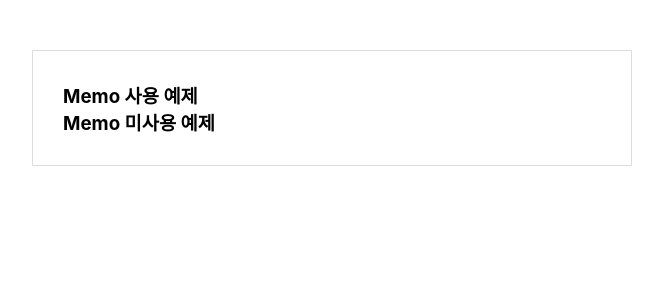
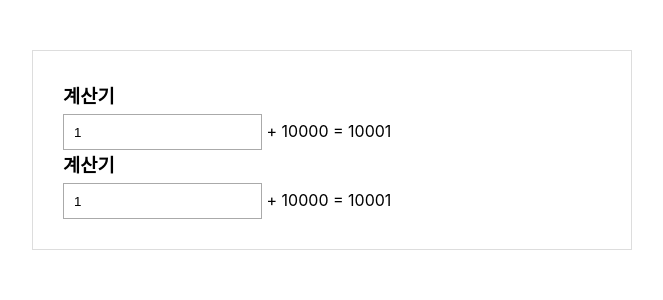
Before and after one commit to Woo-dy/2024_react02, a React (Create React App) app: page / in a window 1280 px wide. Shown: the top 300 px of the page, without its empty margins (308-971 px from the left). Built offline with nearby package versions, Linux system fonts and the light colour scheme.

Commit message:
Memo 예제

```diff
--- a/src/common.css
+++ b/src/common.css
@@ -389,3 +389,47 @@ hr {
    padding: 30px;
    border: 1px solid #ddd;
 }
+
+.MemoTest02_1__layout ul {
+   padding: 10px 0;
+}
+
+.MemoTest02_1__layout ul li {
+   list-style-position: inside;
+   list-style-type: circle;
+   margin: 5px 0px 5px 0px;
+}
+
+.MemoTest02_2__layout ul {
+   padding: 10px 0;
+}
+
+.MemoTest02_2__layout ul li {
+   list-style-position: inside;
+   list-style-type: circle;
+   margin: 5px 0px 5px 0px;
+}
+
+.MemoTest03__layout {
+   text-align: left;
+   width: 600px;
+   margin: 50px auto;
+   box-sizing: border-box;
+   padding: 30px;
+   border: 1px solid #ddd;
+}
+
+.MemoTest03__layout h3 {
+   margin-bottom: 6px;
+}
+
+.MemoTest03__layout input[type="number"] {
+   height: 36px;
+   box-sizing: border-box;
+   padding: 0px 10px;
+   border: 1px solid #aaa;
+}
+
+.MemoTest03__layout span {
+   font-size: 16px;;
+}
--- a/src/components/step09/MemoTest02_1.jsx
+++ b/src/components/step09/MemoTest02_1.jsx
@@ -1,12 +1,29 @@
-import React, { useState } from 'react';
+import React, { useMemo, useState } from 'react';
 
 function MemoTest02_1(props) {
    const [query, setQuery] = useState("")
    const items = ["apple", "banana", "cherry", "data", "elderberry", "fig", "grape"]
 
+   // query가 변경되면 렌더링이 된다.
+   // includes() 특정값을 포함하고 있으면 true를 반환
+   const filterItem = useMemo(() => {
+      console.log("useMemo 안")
+      return items.filter((k) => k.toLowerCase().includes(query.toLowerCase()));
+   }, [query]);
+
    return (
       <div className='MemoTest02_1__layout'>
          <h3>Memo 사용 예제</h3>
+         <input
+            type='text'
+            value={query}
+            onChange={(e)=>setQuery(e.target.value)}
+         />
+         <ul>
+            {filterItem.map((k, index) => (
+               <li key={index}>{k}</li>
+            ))}
+         </ul>
       </div>
    );
 }
--- a/src/components/step09/MemoTest02_2.jsx
+++ b/src/components/step09/MemoTest02_2.jsx
@@ -1,12 +1,28 @@
 import React, { useState } from 'react';
 
 function MemoTest02_2(props) {
+   console.log("컴포넌트");
    const [query, setQuery] = useState("")
    const items = ["apple", "banana", "cherry", "data", "elderberry", "fig", "grape"]
+
+   const filterItem = items.filter((k)=>{
+      console.log("필터");
+      return k.toLowerCase().includes(query.toLowerCase());
+   });
 
    return (
       <div className='MemoTest02_2__layout'>
          <h3>Memo 미사용 예제</h3>
+         <input
+            type='text'
+            value={query}
+            onChange={(e)=>setQuery(e.target.value)}
+         />
+         <ul>
+            {filterItem.map((k, index) => (
+               <li key={index}>{k}</li>
+            ))}
+         </ul>
       </div>
    );
 }
--- /dev/null
+++ b/src/components/step09/MemoTest03.jsx
@@ -0,0 +1,47 @@
+import React, { useMemo, useState } from 'react';
+
+const haedCalcu = (num) => {
+   console.log("haedCalcu");
+   for (let i = 0; i < 999999999; i++) {}
+
+   return num + 10000;
+}
+
+const easyCalcu = (num) => {
+   console.log("easyCalcu")
+   return num + 10000;
+}
+
+function MemoTest03(props) {
+   console.log("컴포넌트")
+   const [handNumber, setHandNumber] = useState(1);
+   const [easyNumber, setEasyNumber] = useState(1);
+
+   // useMemo를 사용
+   // handNumber 값이 변경될 때만 실행 (렌더링됨)
+   const handSum = useMemo(()=>{
+      return haedCalcu(handNumber);
+   }, [handNumber])
+
+   const easySum = easyCalcu(easyNumber)
+
+   return (
+      <div className='MemoTest03__layout'>
+         <h3>계산기</h3>
+         <input type='number'
+            value={handNumber}
+            onChange={(e)=> setHandNumber(parseInt(e.target.value))}
+         />
+         <span> + 10000 = {handSum}</span>
+
+         <h3>계산기</h3>
+         <input type='number'
+            value={easyNumber}
+            onChange={(e)=> setEasyNumber(parseInt(e.target.value))}
+         />
+         <span> + 10000 = {easySum}</span>
+      </div>
+   );
+}
+
+export default MemoTest03;
--- a/src/index.js
+++ b/src/index.js
@@ -3,28 +3,29 @@ import ReactDOM from 'react-dom/client';
 import './index.css';
 import './common.css';
 import reportWebVitals from './reportWebVitals';
-import MemoTest02 from './components/step09/MemoTest02';
+import MemoTest03 from './components/step09/MemoTest03';
 const root = ReactDOM.createRoot(document.getElementById('root'));
 root.render(
    // <React.StrictMode>
-   //    <App />
-   //    <NumberCounter />
-   //    <NumberCounter2 />
-   //    <InputExam />
-   //    <CountEx />
-   //    <CheckEx />
-   //    <TodoList />
-   //    <ProfileEx />
-   //    <TempEx />
-   //    <FormEx />
-   //    <EffectTest01 />
-   //    <EffectTest02 />
-   //    <EffectTest03 />
-   //    <EffectTest04 />
-   //    <MemoTest01 />
    // </React.StrictMode>
 
-   <MemoTest02 />
+   // <App />
+   // <NumberCounter />
+   // <NumberCounter2 />
+   // <InputExam />
+   // <CountEx />
+   // <CheckEx />
+   // <TodoList />
+   // <ProfileEx />
+   // <TempEx />
+   // <FormEx />
+   // <EffectTest01 />
+   // <EffectTest02 />
+   // <EffectTest03 />
+   // <EffectTest04 />
+   // <MemoTest01 />
+   // <MemoTest02 />
+   <MemoTest03 />
 );
 
 // If you want to start measuring performance in your app, pass a function
```
